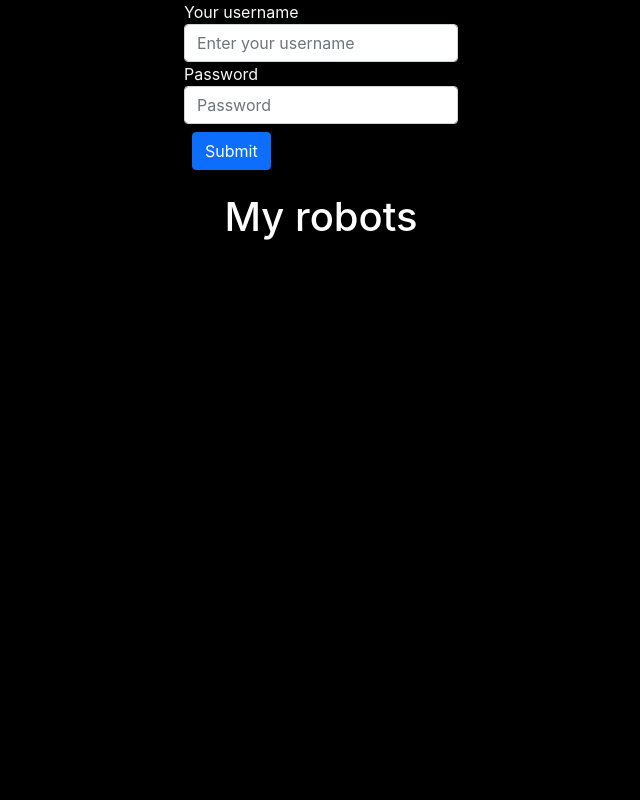
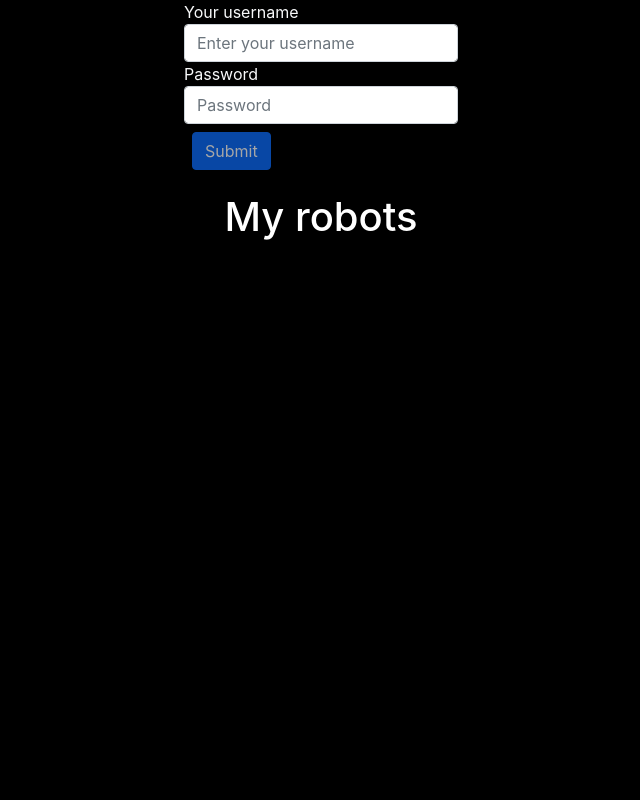
Before and after one commit to AipMichael/W06CHWeekend-front-end-aip, a React (Create React App) app: page / in a window 1280 px wide. Shown: the top 800 px of the page, without its empty margins (319-959 px from the left). Built offline with nearby package versions, Linux system fonts and the light colour scheme; no server answers.

Commit message:
button is disabled if you have not entered information

```diff
--- a/src/components/Form.js
+++ b/src/components/Form.js
@@ -13,8 +13,6 @@
   };
 
   const [robot, setRobot] = useState(initialRobot);
-  /*   const [isDisabled, setIsDisabled] = useState(true); */
-
   const resetForm = () => {
     setRobot(initialRobot);
   };
--- a/src/components/LoginForm/LogInForm.js
+++ b/src/components/LoginForm/LogInForm.js
@@ -1,4 +1,4 @@
-import { useState } from "react";
+import { useEffect, useState } from "react";
 import useUser from "../../hooks/useUser";
 
 const LogInForm = () => {
@@ -10,6 +10,7 @@
   };
 
   const [userData, setUserData] = useState(initialUser);
+  const [isDisabled, setIsDisabled] = useState(true);
 
   const changeUserData = (event) => {
     setUserData({
@@ -23,6 +24,10 @@
 
     userLogin(userData);
   };
+
+  useEffect(() => {
+    setIsDisabled(userData.username === "" || userData.password === "");
+  }, [userData.username, userData.password]);
 
   return (
     <div className="col-4 form-container d-flex justify-content-center">
@@ -54,7 +59,11 @@
             onChange={changeUserData}
           />
         </div>
-        <button type="submit" className="btn btn-primary m-2">
+        <button
+          type="submit"
+          className="btn btn-primary m-2"
+          disabled={isDisabled}
+        >
           Submit
         </button>
       </form>
```
Also changed, not shown: 1 other file (tests, documents, lock files or other folders).
